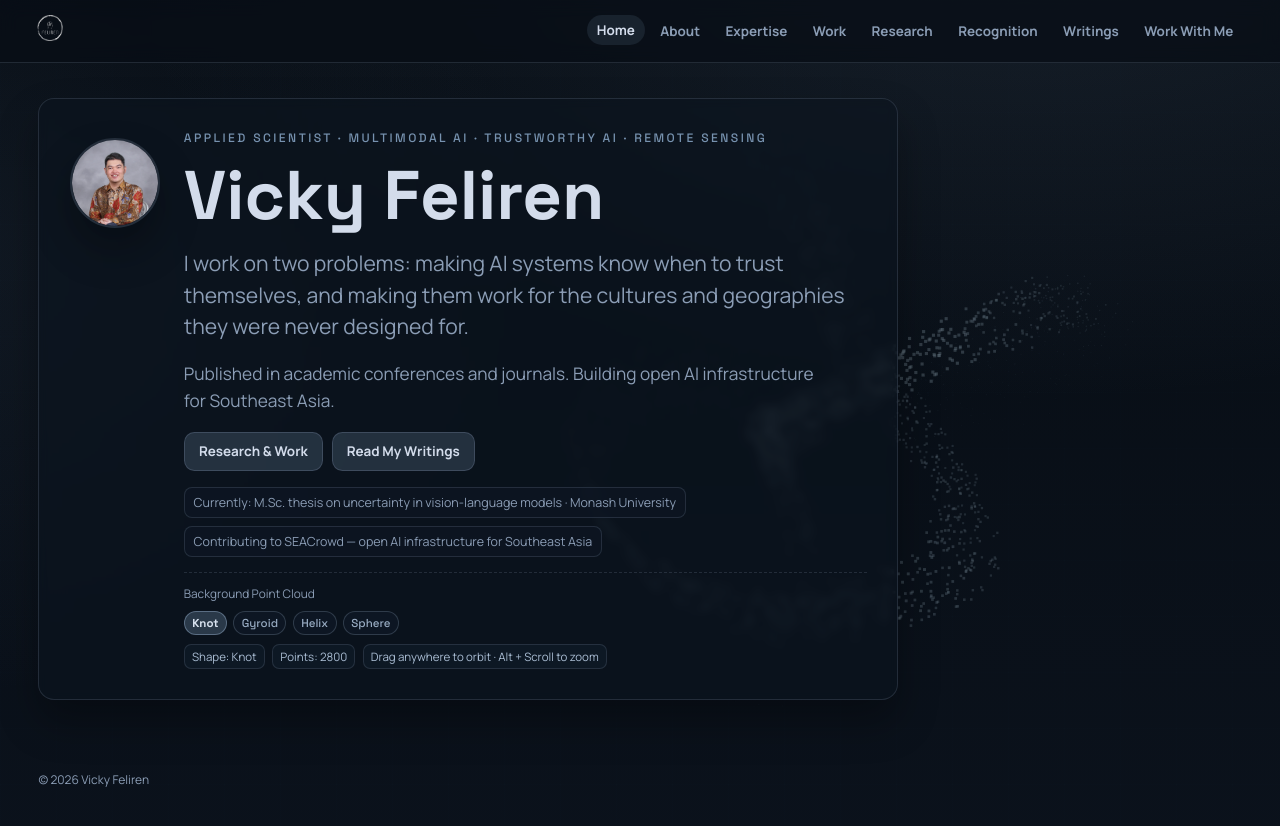
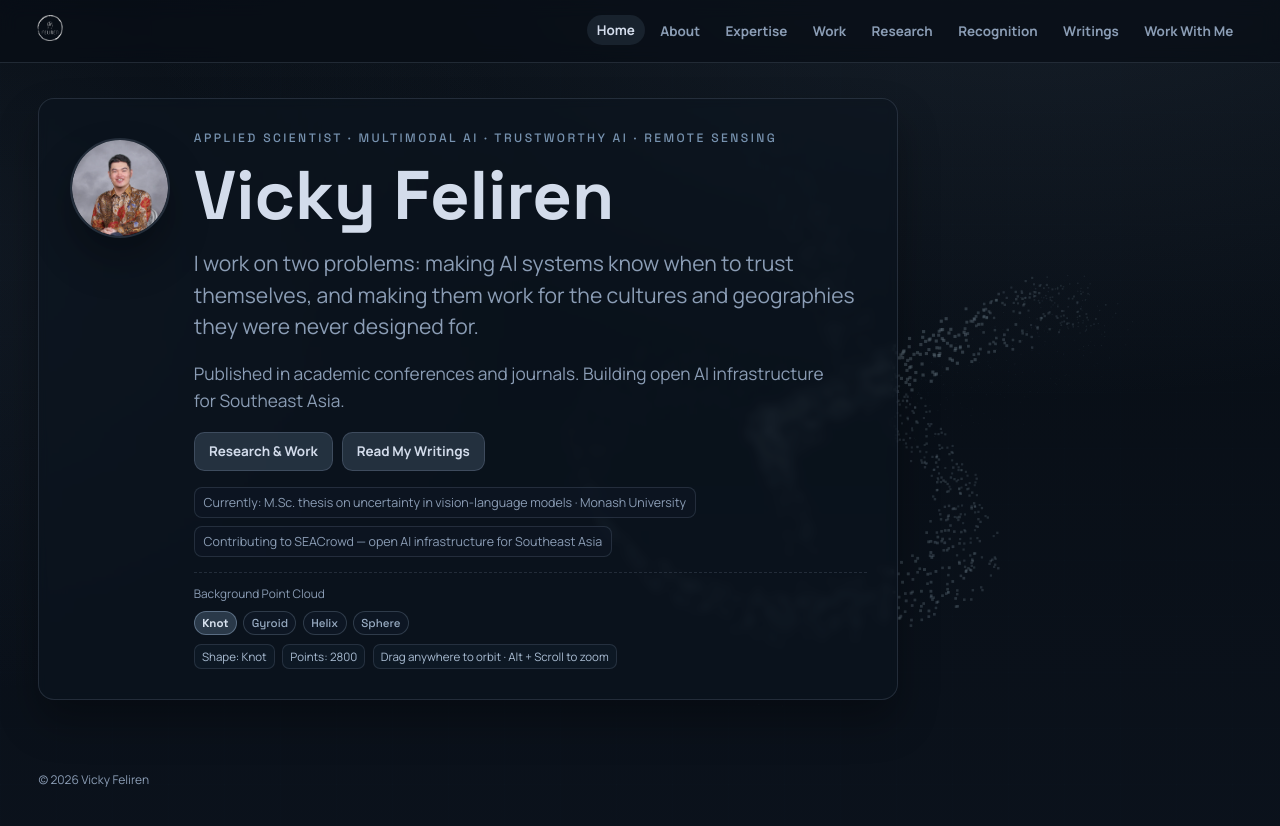
Before and after one commit to Feliren88/feliren88.github.io, a Jekyll site: the page built from index.html, in a window 1280 px wide. Shown: the top 826 px of the page. Built offline with Jekyll 4.4.1, drawn with Linux system fonts in a browser that asks for light colours.

Commit message:
Increase profile image to 100x100px

```diff
--- a/css/styles.css
+++ b/css/styles.css
@@ -172,8 +172,8 @@ main {
 }
 
 .profile-image {
-  width: 90px;
-  height: 90px;
+  width: 100px;
+  height: 100px;
   border-radius: 50%;
   object-fit: cover;
   border: 2px solid var(--line);
```
